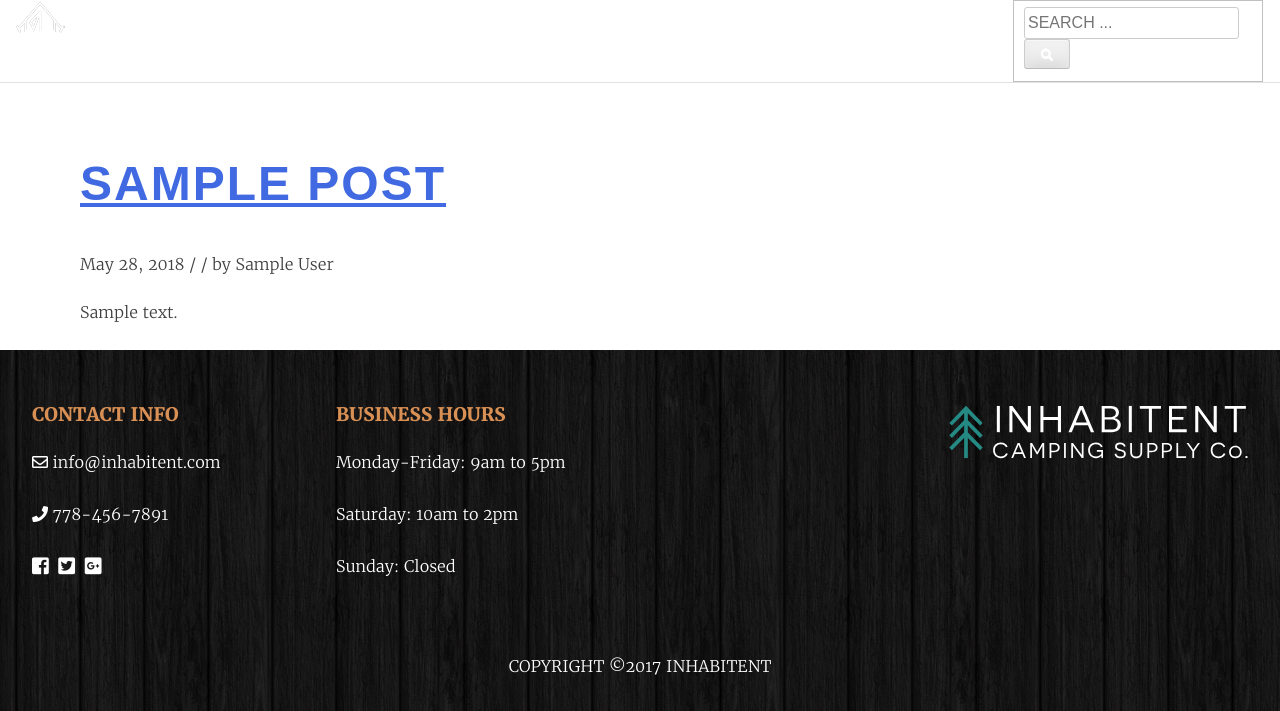
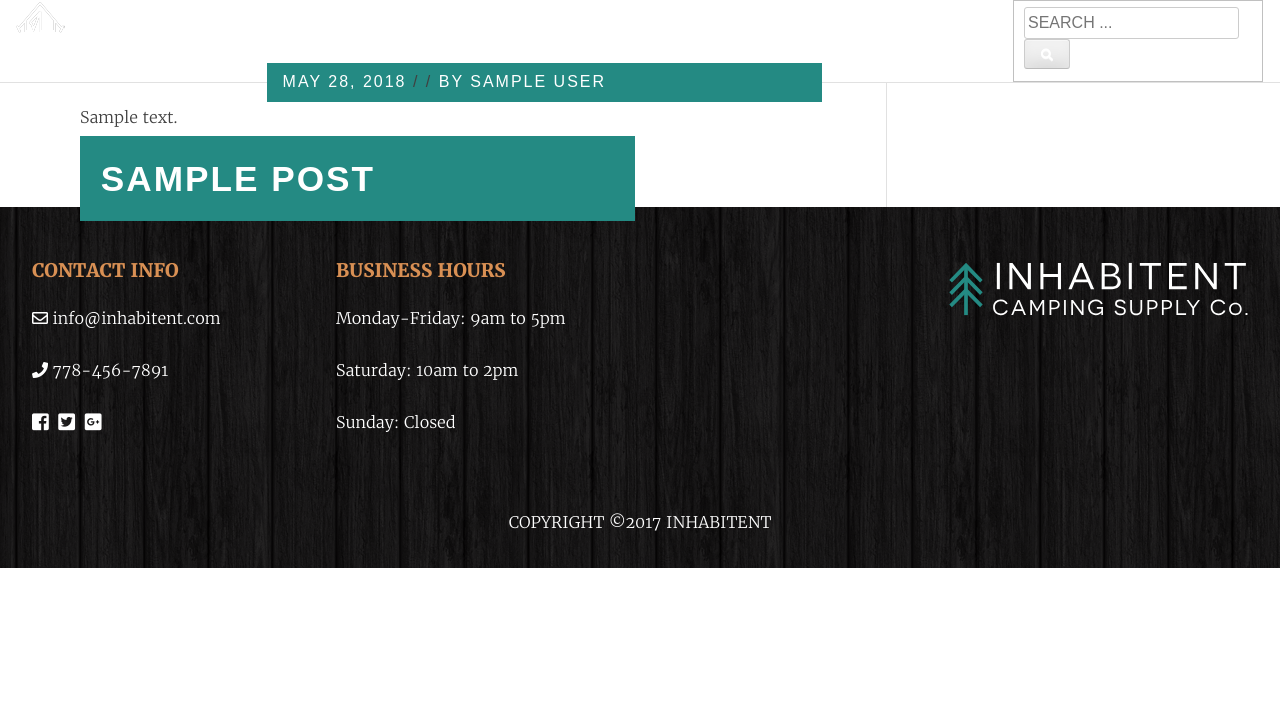
Before and after one commit to AndreiEgorov/inhabitent, a WordPress theme: template themes/inhabitent/home.php in a window 1280 px wide. Shown: the top 711 px of the page. Run offline with PHP 8.4 and a stand-in for WordPress, Linux system fonts and the light colour scheme; the site name, menu and one post (Sample post) are stand-ins, and other content is empty; some libraries are stand-ins or nearby versions.

Commit message:
Add About page style, add Journal Page style

```diff
--- a/themes/inhabitent/home.php
+++ b/themes/inhabitent/home.php
@@ -10,6 +10,9 @@ get_header(); ?>
 	<div id="primary" class="content-area">
 		<main id="main" class="site-main" role="main">
 
+			<div class="home-page">
+
+				<div class="journal-content">
 					<?php if ( have_posts() ) : ?>
 
 						<?php if ( is_home() && ! is_front_page() ) : ?>
@@ -21,7 +24,28 @@ get_header(); ?>
 						<?php /* Start the Loop */ ?>
 						<?php while ( have_posts() ) : the_post(); ?>
 
-				<?php get_template_part( 'template-parts/content' ); ?>
+
+
+							<article id="post-<?php the_ID(); ?>" <?php post_class(); ?>>
+								<header class="entry-header">
+									<?php if ( has_post_thumbnail() ) : ?>
+										 <?php the_post_thumbnail( 'large' ); ?>
+
+									<?php endif; ?>
+
+									<?php the_title( sprintf( '<h2 class="entry-title"><a href="%s" rel="bookmark">', esc_url( get_permalink() ) ), '</a></h2>' ); ?>
+
+									<?php if ( 'post' === get_post_type() ) : ?>
+									<div class="entry-meta">
+										<?php red_starter_posted_on(); ?> / <?php comments_number( '0 Comments', '1 Comment', '% Comments' ); ?> / <?php red_starter_posted_by(); ?>
+									</div><!-- .entry-meta -->
+									<?php endif; ?>
+								</header><!-- .entry-header -->
+
+								<div class="entry-content">
+									<?php the_excerpt(); ?>
+								</div><!-- .entry-content -->
+							</article><!-- #post-## -->
 
 						<?php endwhile; ?>
 
@@ -32,9 +56,20 @@ get_header(); ?>
 						<?php get_template_part( 'template-parts/content', 'none' ); ?>
 
 					<?php endif; ?>
+				</div>
+
+				<div class="sidebar">
+					<?php get_sidebar(); ?>
+				</div>
+
+
+
+
+			</div>
+
 
 		</main><!-- #main -->
 	</div><!-- #primary -->
 
-<?php get_sidebar(); ?>
+
 <?php get_footer(); ?>
--- a/themes/inhabitent/page-find-us.php
+++ b/themes/inhabitent/page-find-us.php
@@ -8,6 +8,7 @@
 get_header(); ?>
 
 	<div id="primary" class="content-area">
+        <div class="main-content">
             <main id="main" class="site-main" role="main">
                 <?php while ( have_posts() ) : the_post(); ?>
 
@@ -19,6 +20,7 @@ get_header(); ?>
             <div class="sidebar">
                 <?php get_sidebar(); ?>
             </div>
+        </div>
 	</div><!-- #primary -->
 
 
--- /dev/null
+++ b/themes/inhabitent/sass/_home.scss
@@ -0,0 +1,165 @@
+.home-page{
+    line-height: 1.25;
+    width: 1120px;
+    margin-right: auto;
+    margin-left: auto;
+    display: flex;
+    justify-content: space-between;
+
+
+
+    .journal-content{
+        flex-basis: 72%;
+
+        .entry-header{
+            position: relative;
+
+                img{
+                    width: 92%;
+                }
+
+            .entry-title{
+                font-family: Novecento Sans Web,sans-serif;
+                letter-spacing: 2px;
+                text-transform: uppercase;
+                font-size: 2.2rem;
+                background-color: #248a83;
+                width:75%;
+                width: 555px;
+                position: absolute;
+                top: 0rem;
+                padding: 1.3rem;
+                a{
+                    color: white;
+                    text-decoration: none;
+                }
+                p{
+                    width: 92%;
+                }
+            }
+
+            .entry-meta{
+                font-family: Novecento Sans Web,sans-serif;
+                letter-spacing: 2px;
+                text-transform: uppercase;
+                font-size: 1rem;
+                background-color: #248a83;
+                width:75%;
+                width: 555px;
+                position: absolute;
+                bottom: 0.3rem;
+                padding: 0.6rem 1rem;
+                right: 4.05rem;
+                span{
+                    color: white;
+                    text-decoration: none;
+                }
+            }
+        }
+
+        .entry-content{
+                margin-bottom: 5rem;
+
+            .p1{
+                // font-family: Merriweather Web,serif;
+                width: 92%;
+                font-size: 1rem;
+                line-height: 1.75;
+            }
+            a{
+                border: $solid-border;
+                background-color: transparent;
+                color: black;
+                padding: .8rem 1.5rem;
+                text-decoration: none;
+                text-transform: uppercase;
+                font-family: Novecento Sans Web,sans-serif;
+                font-size: .9rem;
+
+            }
+            a:hover{
+                border-color: #248a83;
+                background-color: #248a83;
+                color: white;
+            }
+        }
+
+
+
+    }
+
+    .sidebar{
+
+
+        flex-basis: 28%;
+        padding-top: 4rem;
+        padding-left: 5%;
+        border-left: $solid-border;
+        line-height: 1.75;
+
+        .widget{
+            margin-bottom:3rem;
+
+            .widget-title{
+                font-size: 1.5rem;
+                font-family: Novecento Sans Web,sans-serif;
+                letter-spacing: 2px;
+                text-transform: uppercase;
+            }
+
+
+            p{
+                display: flex;
+                i{
+                    line-height: 1.5;
+                }
+
+                a{
+                    text-decoration: none;
+
+                    margin-left: 10px;
+                    font-size: 1.1rem;
+                    color: inherit;
+                    .colored{
+                        color:#248a83;
+                    }
+                }
+            }
+            }
+
+        .tent-biz-hours-class{
+            font-size: 1.1rem;
+            span{
+                font-weight: bold;
+                padding-right: 5px;
+
+            }
+
+        }
+        .widget_archive{
+            ul{
+                list-style: none;
+                margin-left: 0;
+                padding-left: 0;
+                a{
+                text-decoration: none;
+                font-size: 1.1rem;
+                color:#248a83;
+                }
+            }
+        }
+
+
+
+    }
+
+
+
+
+
+
+
+
+
+
+}
--- a/themes/inhabitent/sass/_page-find-us.scss
+++ b/themes/inhabitent/sass/_page-find-us.scss
@@ -1,4 +1,4 @@
-.content-area{
+.main-content{
     line-height: 1.25;
     width: 1120px;
     margin-right: auto;
@@ -160,13 +160,13 @@
 }
 
 
-h1  {
+// h1  {
 
 
 
-    font-size: 12px;
-    font-size: .75rem;
-    line-height: 1;
-    padding: .6rem 1rem .4rem;
+//     font-size: 12px;
+//     font-size: .75rem;
+//     line-height: 1;
+//     padding: .6rem 1rem .4rem;
 
-}
+// }
--- a/themes/inhabitent/sass/style.scss
+++ b/themes/inhabitent/sass/style.scss
@@ -70,3 +70,5 @@ Nicolas Gallagher and Jonathan Neal http://necolas.github.com/normalize.css/
 @import "taxonomy-product_type";
 @import "page-find-us";
 @import "single-product";
+@import "about";
+@import "home";
--- a/themes/inhabitent/style.css
+++ b/themes/inhabitent/style.css
@@ -1163,7 +1163,7 @@ object {
           font-family: Merriweather Web,serif;
           font-weight: unset; }
 
-.content-area {
+.main-content {
   line-height: 1.25;
   width: 1120px;
   margin-right: auto;
@@ -1174,39 +1174,39 @@ object {
   -webkit-box-pack: justify;
       -ms-flex-pack: justify;
           justify-content: space-between; }
-  .content-area .site-main {
+  .main-content .site-main {
     -ms-flex-preferred-size: 72%;
         flex-basis: 72%; }
-    .content-area .site-main .entry-title {
+    .main-content .site-main .entry-title {
       padding: 2rem 0 0 0;
       font-family: Novecento Sans Web,sans-serif;
       letter-spacing: 2px;
       text-transform: uppercase;
       font-size: 3rem; }
-    .content-area .site-main .entry-content {
+    .main-content .site-main .entry-content {
       width: 100%;
       padding-right: 8%; }
-      .content-area .site-main .entry-content iframe {
+      .main-content .site-main .entry-content iframe {
         width: 100%; }
-      .content-area .site-main .entry-content h1 {
+      .main-content .site-main .entry-content h1 {
         padding: 1rem 0;
         font-family: Novecento Sans Web,sans-serif;
         font-size: 2rem;
         letter-spacing: 2px; }
-      .content-area .site-main .entry-content p {
+      .main-content .site-main .entry-content p {
         line-height: 1.75; }
-      .content-area .site-main .entry-content .wpcf7 h2 {
+      .main-content .site-main .entry-content .wpcf7 h2 {
         letter-spacing: 2px;
         text-transform: uppercase;
         font-size: 2rem;
         font-family: Novecento Sans Web,sans-serif; }
-      .content-area .site-main .entry-content .wpcf7 p {
+      .main-content .site-main .entry-content .wpcf7 p {
         font-family: Novecento Sans Web,sans-serif;
         font-size: 1.2rem; }
-        .content-area .site-main .entry-content .wpcf7 p span {
+        .main-content .site-main .entry-content .wpcf7 p span {
           color: red; }
-          .content-area .site-main .entry-content .wpcf7 p span textarea,
-          .content-area .site-main .entry-content .wpcf7 p span input {
+          .main-content .site-main .entry-content .wpcf7 p span textarea,
+          .main-content .site-main .entry-content .wpcf7 p span input {
             color: #666;
             background: #f4f4f4;
             border-radius: 0;
@@ -1214,7 +1214,7 @@ object {
             line-height: 1.75;
             font-size: 1.2rem;
             margin-top: 0.7rem; }
-        .content-area .site-main .entry-content .wpcf7 p .wpcf7-submit {
+        .main-content .site-main .entry-content .wpcf7 p .wpcf7-submit {
           text-shadow: none;
           padding: 5px 26px;
           border-radius: 0;
@@ -1228,55 +1228,49 @@ object {
           font-size: 0.9rem;
           border: 1px solid #248a83;
           margin-right: auto; }
-        .content-area .site-main .entry-content .wpcf7 p .wpcf7-submit:hover {
+        .main-content .site-main .entry-content .wpcf7 p .wpcf7-submit:hover {
           background-color: #19625d;
           border-color: #19625d; }
-  .content-area .sidebar {
+  .main-content .sidebar {
     -ms-flex-preferred-size: 28%;
         flex-basis: 28%;
     padding-top: 4rem;
     padding-left: 5%;
     border-left: 1px solid #e1e1e1;
     line-height: 1.75; }
-    .content-area .sidebar .widget {
+    .main-content .sidebar .widget {
       margin-bottom: 3rem; }
-      .content-area .sidebar .widget .widget-title {
+      .main-content .sidebar .widget .widget-title {
         font-size: 1.5rem;
         font-family: Novecento Sans Web,sans-serif;
         letter-spacing: 2px;
         text-transform: uppercase; }
-      .content-area .sidebar .widget p {
+      .main-content .sidebar .widget p {
         display: -webkit-box;
         display: -ms-flexbox;
         display: flex; }
-        .content-area .sidebar .widget p i {
+        .main-content .sidebar .widget p i {
           line-height: 1.5; }
-        .content-area .sidebar .widget p a {
+        .main-content .sidebar .widget p a {
           text-decoration: none;
           margin-left: 10px;
           font-size: 1.1rem;
           color: inherit; }
-          .content-area .sidebar .widget p a .colored {
+          .main-content .sidebar .widget p a .colored {
             color: #248a83; }
-    .content-area .sidebar .tent-biz-hours-class {
+    .main-content .sidebar .tent-biz-hours-class {
       font-size: 1.1rem; }
-      .content-area .sidebar .tent-biz-hours-class span {
+      .main-content .sidebar .tent-biz-hours-class span {
         font-weight: bold;
         padding-right: 5px; }
-    .content-area .sidebar .widget_archive ul {
+    .main-content .sidebar .widget_archive ul {
       list-style: none;
       margin-left: 0;
       padding-left: 0; }
-      .content-area .sidebar .widget_archive ul a {
+      .main-content .sidebar .widget_archive ul a {
         text-decoration: none;
         font-size: 1.1rem;
         color: #248a83; }
-
-h1 {
-  font-size: 12px;
-  font-size: .75rem;
-  line-height: 1;
-  padding: .6rem 1rem .4rem; }
 
 .single-product .content-container {
   display: -webkit-box;
@@ -1325,3 +1319,144 @@ h1 {
           color: white;
           background-color: #248a83;
           border-color: #248a83; }
+
+.page-template-about .entry-header {
+  display: -webkit-box;
+  display: -ms-flexbox;
+  display: flex;
+  -webkit-box-pack: center;
+      -ms-flex-pack: center;
+          justify-content: center;
+  -webkit-box-align: center;
+      -ms-flex-align: center;
+          align-items: center; }
+  .page-template-about .entry-header .entry-title {
+    color: white;
+    font-size: 3rem;
+    text-transform: uppercase;
+    font-family: Novecento Sans Web,sans-serif;
+    letter-spacing: 2px; }
+
+.page-template-about .entry-content {
+  width: 800px;
+  margin: 3rem auto; }
+  .page-template-about .entry-content h2 {
+    font-size: 2rem;
+    font-family: Novecento Sans Web,sans-serif;
+    letter-spacing: 2px;
+    text-transform: uppercase;
+    text-align: center; }
+  .page-template-about .entry-content p span {
+    color: #404040;
+    font-family: Merriweather Web,serif;
+    font-size: 1rem;
+    line-height: 1.75; }
+
+.home-page {
+  line-height: 1.25;
+  width: 1120px;
+  margin-right: auto;
+  margin-left: auto;
+  display: -webkit-box;
+  display: -ms-flexbox;
+  display: flex;
+  -webkit-box-pack: justify;
+      -ms-flex-pack: justify;
+          justify-content: space-between; }
+  .home-page .journal-content {
+    -ms-flex-preferred-size: 72%;
+        flex-basis: 72%; }
+    .home-page .journal-content .entry-header {
+      position: relative; }
+      .home-page .journal-content .entry-header img {
+        width: 92%; }
+      .home-page .journal-content .entry-header .entry-title {
+        font-family: Novecento Sans Web,sans-serif;
+        letter-spacing: 2px;
+        text-transform: uppercase;
+        font-size: 2.2rem;
+        background-color: #248a83;
+        width: 75%;
+        width: 555px;
+        position: absolute;
+        top: 0rem;
+        padding: 1.3rem; }
+        .home-page .journal-content .entry-header .entry-title a {
+          color: white;
+          text-decoration: none; }
+        .home-page .journal-content .entry-header .entry-title p {
+          width: 92%; }
+      .home-page .journal-content .entry-header .entry-meta {
+        font-family: Novecento Sans Web,sans-serif;
+        letter-spacing: 2px;
+        text-transform: uppercase;
+        font-size: 1rem;
+        background-color: #248a83;
+        width: 75%;
+        width: 555px;
+        position: absolute;
+        bottom: 0.3rem;
+        padding: 0.6rem 1rem;
+        right: 4.05rem; }
+        .home-page .journal-content .entry-header .entry-meta span {
+          color: white;
+          text-decoration: none; }
+    .home-page .journal-content .entry-content {
+      margin-bottom: 5rem; }
+      .home-page .journal-content .entry-content .p1 {
+        width: 92%;
+        font-size: 1rem;
+        line-height: 1.75; }
+      .home-page .journal-content .entry-content a {
+        border: 1px solid #e1e1e1;
+        background-color: transparent;
+        color: black;
+        padding: .8rem 1.5rem;
+        text-decoration: none;
+        text-transform: uppercase;
+        font-family: Novecento Sans Web,sans-serif;
+        font-size: .9rem; }
+      .home-page .journal-content .entry-content a:hover {
+        border-color: #248a83;
+        background-color: #248a83;
+        color: white; }
+  .home-page .sidebar {
+    -ms-flex-preferred-size: 28%;
+        flex-basis: 28%;
+    padding-top: 4rem;
+    padding-left: 5%;
+    border-left: 1px solid #e1e1e1;
+    line-height: 1.75; }
+    .home-page .sidebar .widget {
+      margin-bottom: 3rem; }
+      .home-page .sidebar .widget .widget-title {
+        font-size: 1.5rem;
+        font-family: Novecento Sans Web,sans-serif;
+        letter-spacing: 2px;
+        text-transform: uppercase; }
+      .home-page .sidebar .widget p {
+        display: -webkit-box;
+        display: -ms-flexbox;
+        display: flex; }
+        .home-page .sidebar .widget p i {
+          line-height: 1.5; }
+        .home-page .sidebar .widget p a {
+          text-decoration: none;
+          margin-left: 10px;
+          font-size: 1.1rem;
+          color: inherit; }
+          .home-page .sidebar .widget p a .colored {
+            color: #248a83; }
+    .home-page .sidebar .tent-biz-hours-class {
+      font-size: 1.1rem; }
+      .home-page .sidebar .tent-biz-hours-class span {
+        font-weight: bold;
+        padding-right: 5px; }
+    .home-page .sidebar .widget_archive ul {
+      list-style: none;
+      margin-left: 0;
+      padding-left: 0; }
+      .home-page .sidebar .widget_archive ul a {
+        text-decoration: none;
+        font-size: 1.1rem;
+        color: #248a83; }
```
Also changed, not shown: themes/inhabitent/page-templates/about.php (+5 -3 lines), themes/inhabitent/sass/_about.scss (added, +47 -0 lines), themes/inhabitent/build/css/style.min.css. Lines whose indentation alone changed are shown as unchanged.
